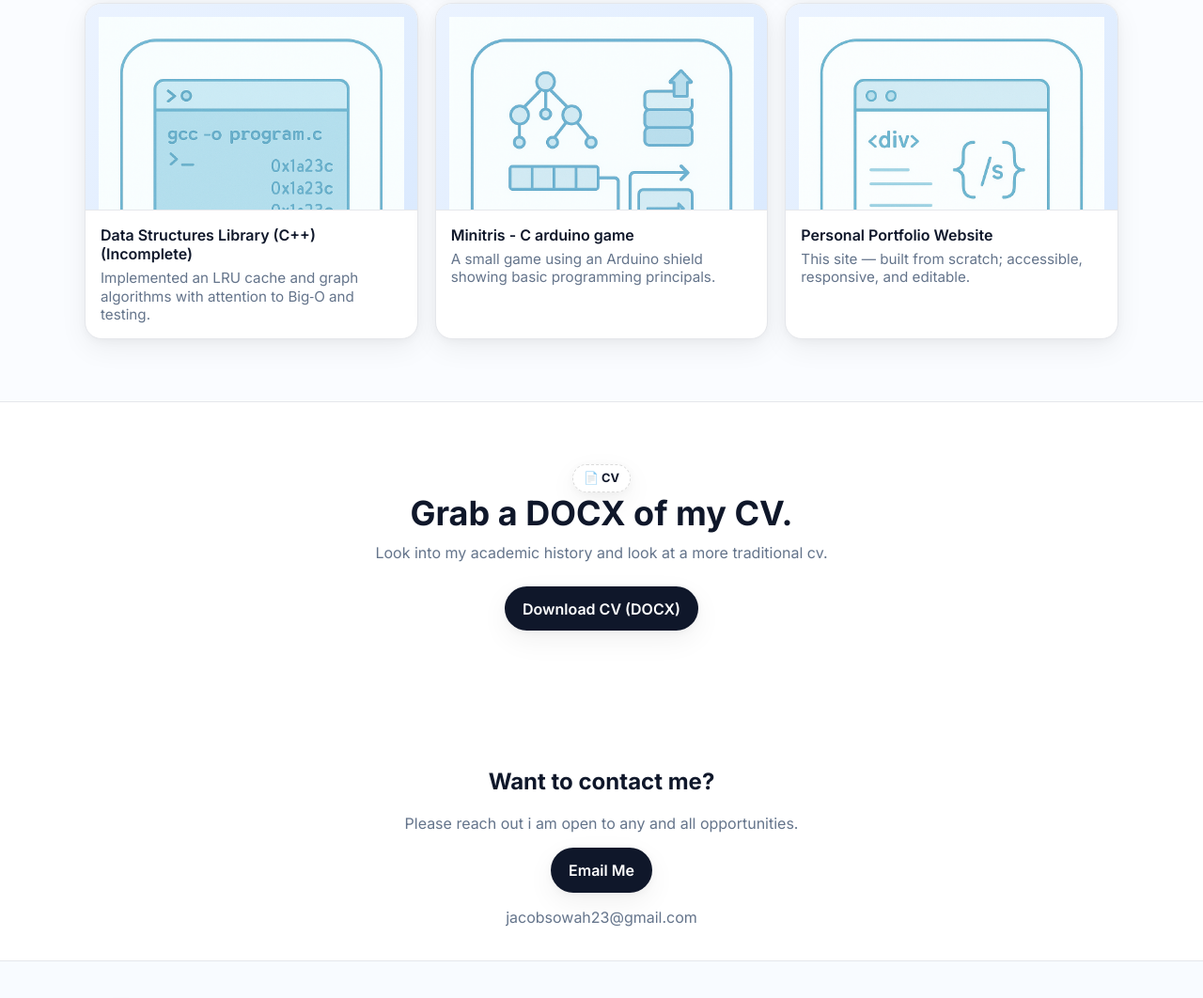
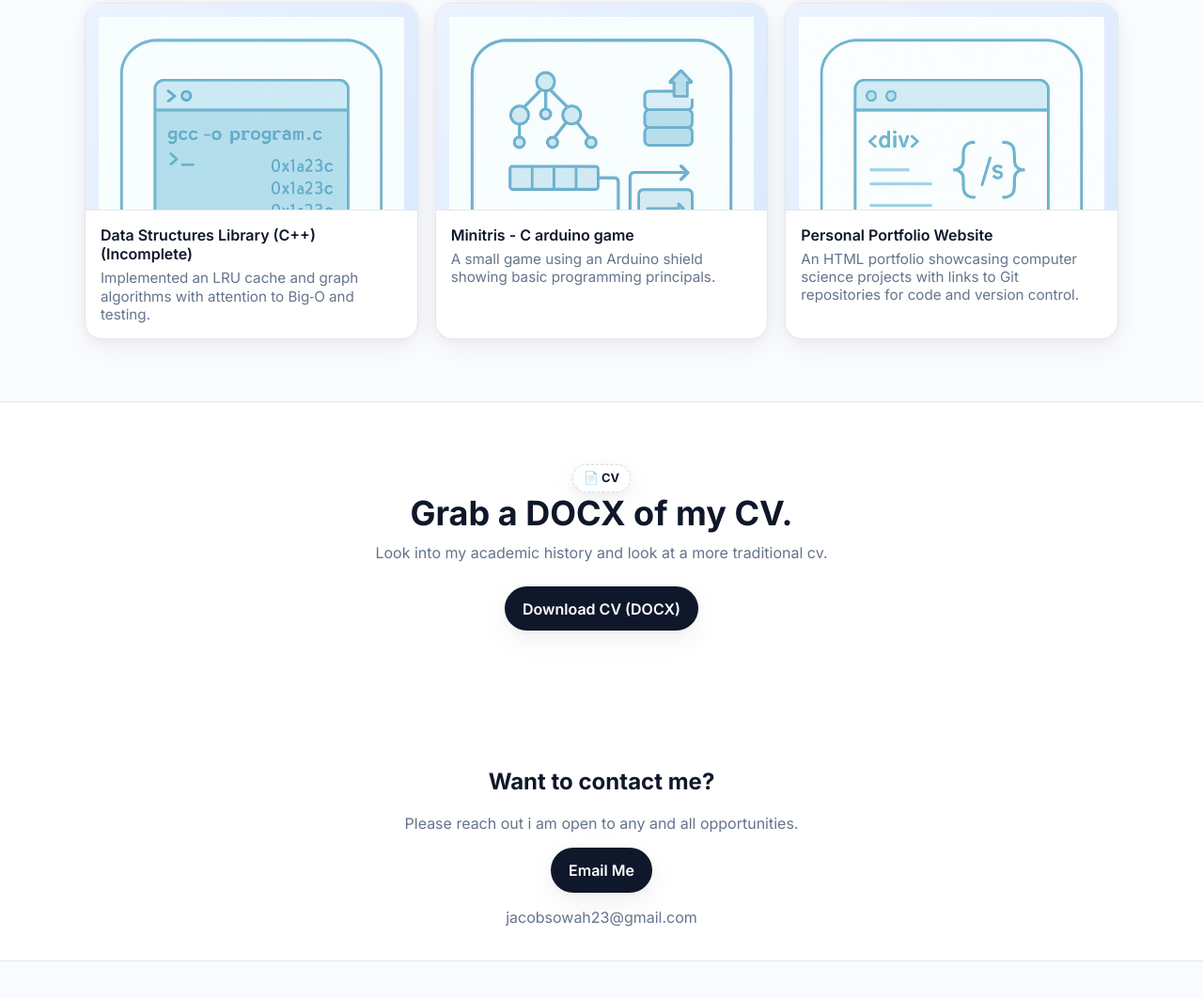
Before and after one commit to JustJacobs/portfolio, a plain HTML site: page index.html in a window 1280 px wide. Shown: the part 1897-2959 px from the top of the page at 94% size. Drawn offline with Linux system fonts and the light colour scheme.

Commit message:
Update index.html

```diff
--- a/index.html
+++ b/index.html
@@ -3,7 +3,7 @@
 <head>
   <meta charset="utf-8" />
   <meta name="viewport" content="width=device-width, initial-scale=1" />
-  <title>Jacob Sowah Portfolio</title>
+  <title>Light Blue Portfolio</title>
   <link rel="preconnect" href="https://fonts.googleapis.com">
   <link rel="preconnect" href="https://fonts.gstatic.com" crossorigin>
   <link href="https://fonts.googleapis.com/css2?family=Inter:wght@400;600;700;800&display=swap" rel="stylesheet">
@@ -262,7 +262,7 @@
           <div class="thumb"><img src="WEbDev.png" alt="Personal portfolio website" loading="lazy"></div>
           <div class="content">
             <div class="title" data-editable id="p6-title">Personal Portfolio Website</div>
-            <div class="desc" data-editable id="p6-desc">This site — built from scratch; accessible, responsive, and editable.</div>
+            <div class="desc" data-editable id="p6-desc">An HTML portfolio showcasing computer science projects with links to Git repositories for code and version control.</div>
           </div>
         </article>
       </div>
```
